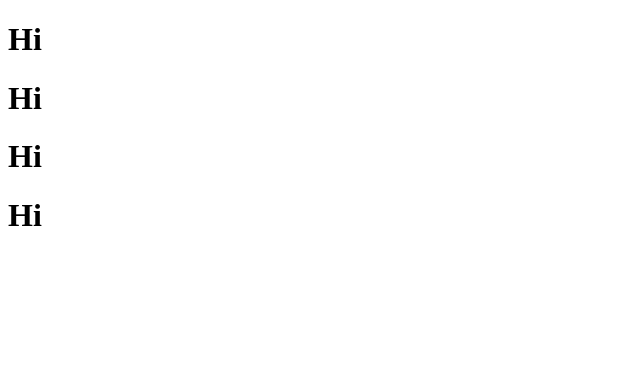
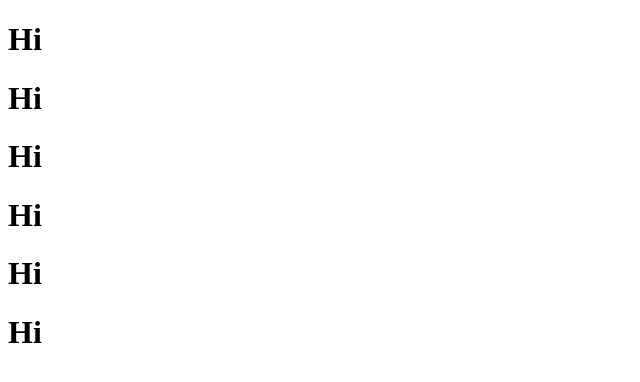
Before and after one commit to Manvi1411/demo, a plain HTML site: page index.html in a window 1280 px wide. Shown: the whole page, without its empty margins (0-640 px from the left). Drawn offline with Linux system fonts and the light colour scheme.

Commit message:
Raise PR

```diff
--- a/index.html
+++ b/index.html
@@ -11,5 +11,7 @@
     <h1>Hi</h1>
     <h1>Hi</h1>
     <h1>Hi</h1>
+    <h1>Hi</h1>
+    <h1>Hi</h1>
 </body>
 </html>
```
